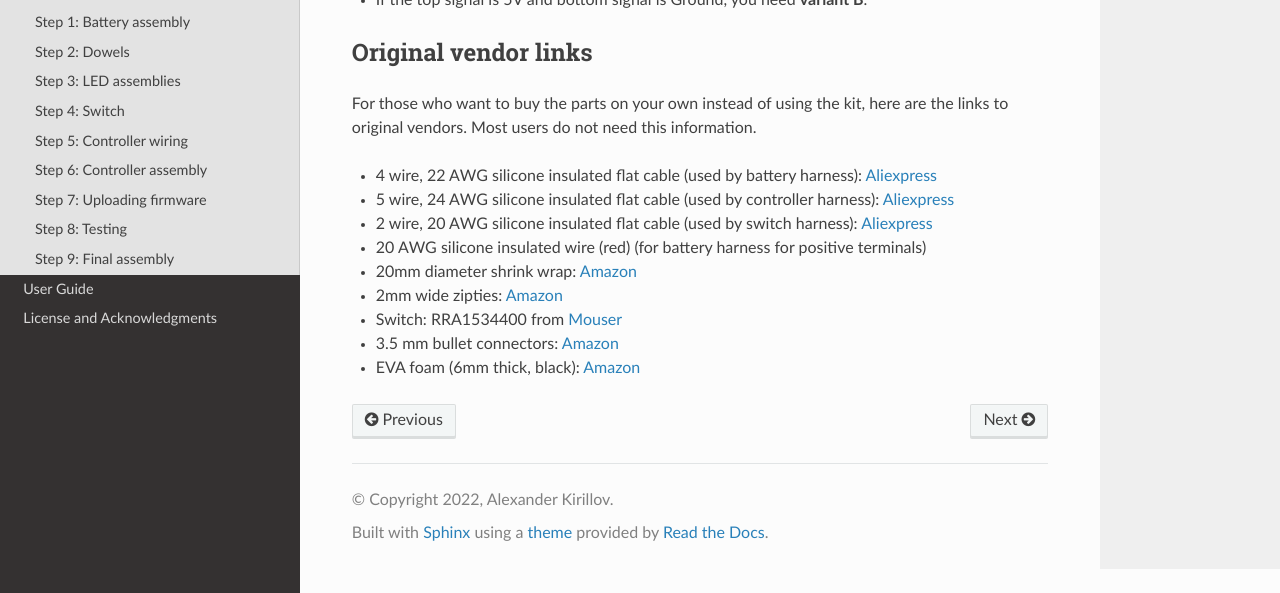
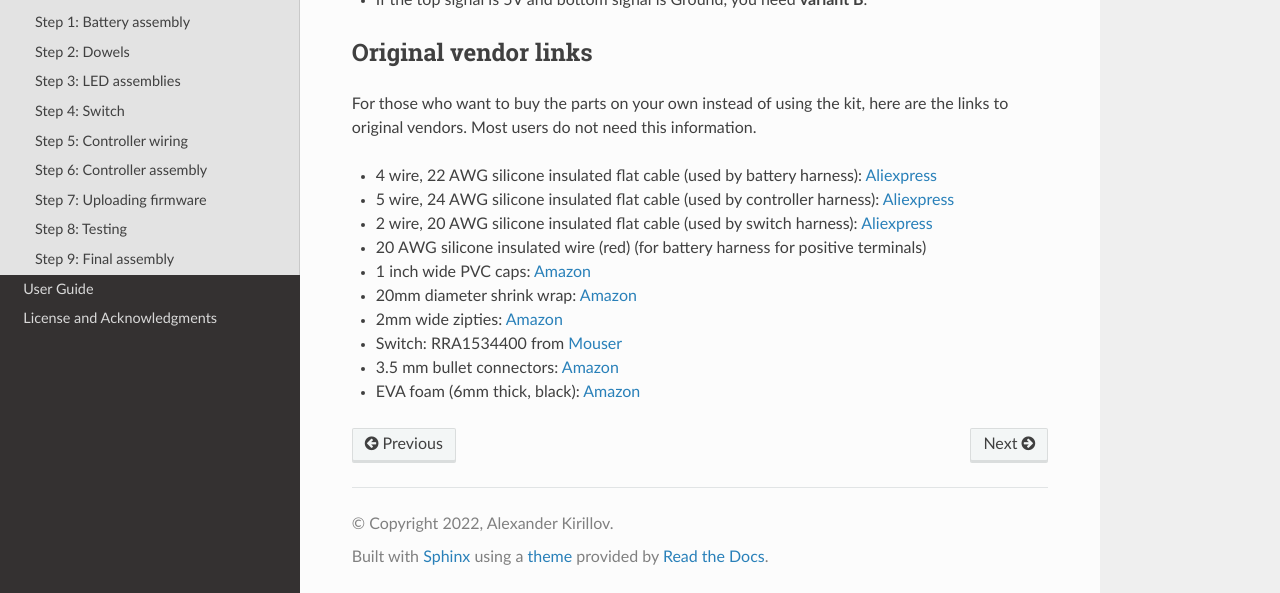
Before and after one commit to shurik179/povstaff, a Sphinx documentation site: the page built from docs/build-kit.rst, in a window 1280 px wide and 900 px high, scrolled down 4339 px, cut to the strip 307-900 px from the top of the window. Built offline with Sphinx 7.4.7 and the Read the Docs theme 2.0.0, drawn with Linux system fonts in a browser that asks for light colours; formulas are drawn with MathJax 3.

Commit message:
updating kit content

```diff
--- a/docs/build-kit.rst
+++ b/docs/build-kit.rst
@@ -118,6 +118,8 @@ are the links to original vendors. Most users do not need this information.
 
 * 20 AWG silicone insulated wire (red) (for battery harness for positive terminals)
 
+* 1 inch wide PVC caps: `Amazon <https://www.amazon.com/dp/B07Q3ZM54M>`__
+
 * 20mm diameter shrink wrap: `Amazon <https://www.amazon.com/gp/product/B07FVJNKTS>`__
 
 * 2mm wide zipties: `Amazon <https://www.amazon.com/gp/product/B019GIEWWS>`__
```
Also changed, not shown: 2 other files.
